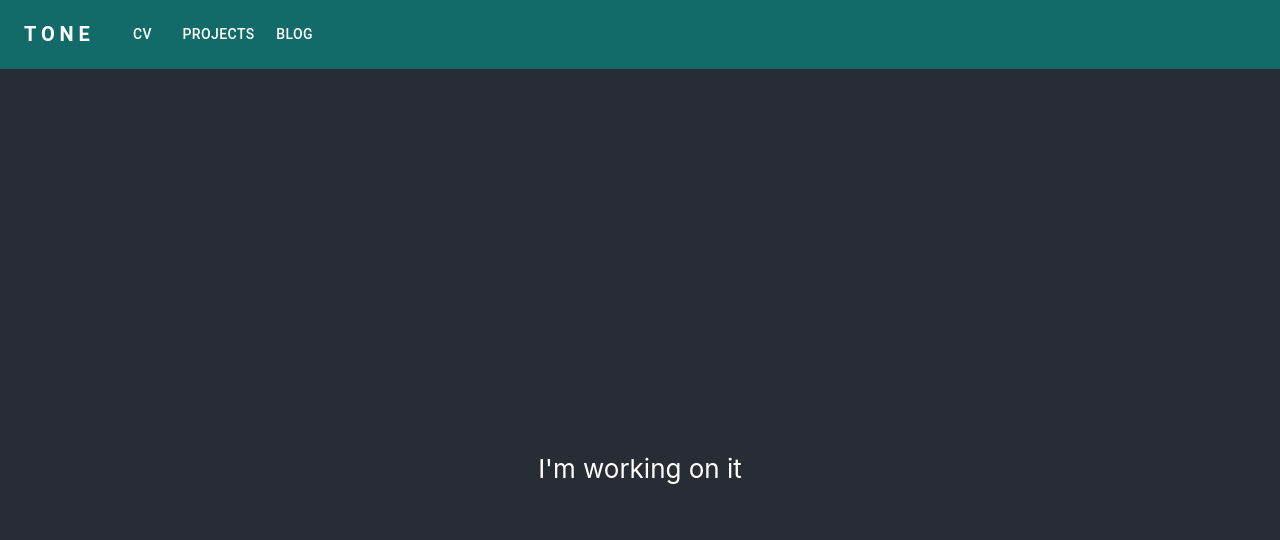
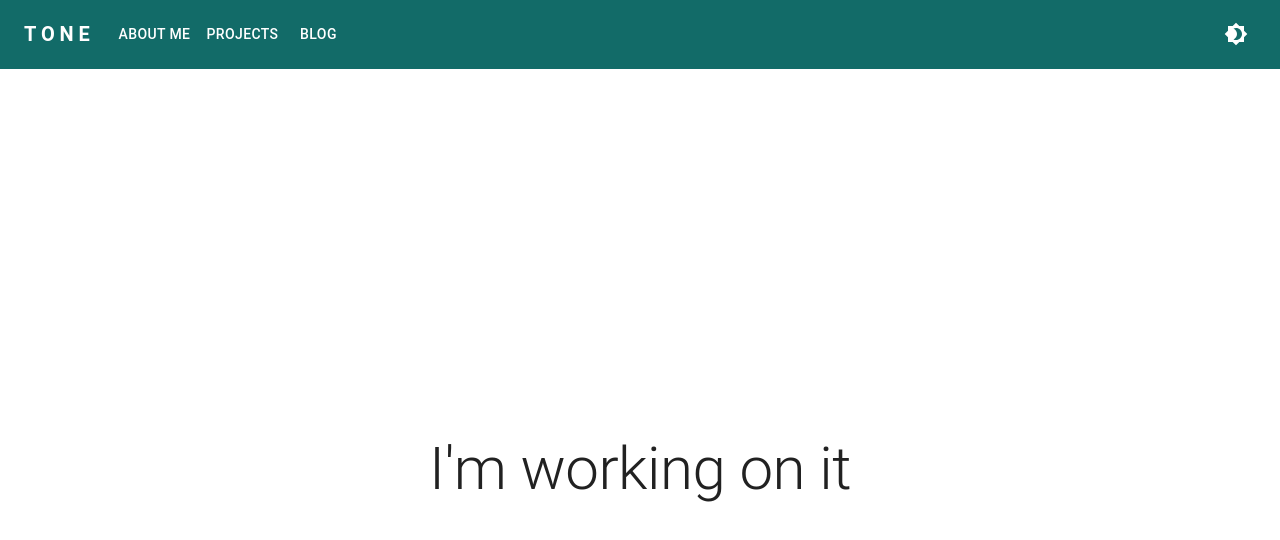
Before and after one commit to ToneAr/tone-consulting-website, a React (Create React App) app: page / in a window 1280 px wide. Shown: the top 540 px of the page. Built offline with nearby package versions, Linux system fonts and the light colour scheme.

Commit message:
Dark mode

```diff
--- a/src/App.tsx
+++ b/src/App.tsx
@@ -1,10 +1,60 @@
 import { Outlet } from "react-router-dom";
 
 import Navbar from './Pages/Common/Navbar';
+import { ThemeProvider, createTheme, useTheme } from "@mui/material";
+import React from "react";
+
+import IconButton from '@mui/material/IconButton';
+import Box from '@mui/material/Box';
+import Brightness4Icon from '@mui/icons-material/Brightness4';
+import Brightness7Icon from '@mui/icons-material/Brightness7';
+
+const ColorModeContext = React.createContext({ toggleColorMode: () => {} });
+
+
 
 export default function App () {
-    return <>
-        <Navbar />
-        <Outlet />
-    </>
+
+    const [mode, setMode] = React.useState<'light' | 'dark'>('light');
+    const theme = React.useMemo(() =>
+        createTheme({
+            palette: {
+            mode,
+            primary: {
+                main: '#126b68',
+            },
+            secondary: {
+                main: '#113769',
+                light: '#194d91',
+                contrastText: '#47008F',
+            },
+            },
+        }),
+        [mode]
+    );
+    const colorMode = React.useMemo(
+        () => (
+            {
+                toggleColorMode: () => {
+                    setMode((prevMode) =>
+                        (prevMode === 'light' ? 'dark' : 'light')
+                    );
+                },
+            }
+        ),
+        [],
+    );
+
+    console.log("Color mode:", mode);
+
+    return (
+        <ColorModeContext.Provider value={colorMode}>
+            <ThemeProvider theme={theme}>
+                <Navbar colorMode={colorMode} />
+                <Outlet />
+            </ThemeProvider>
+        </ColorModeContext.Provider>
+    );
+
+
 };
--- a/src/CSS/Home.css
+++ b/src/CSS/Home.css
@@ -14,14 +14,12 @@
 }
 
 .App-header {
-  background-color: #282c34;
   min-height: 100vh;
   display: flex;
   flex-direction: column;
   align-items: center;
   justify-content: center;
   font-size: calc(10px + 2vmin);
-  color: white;
 }
 
 .App-link {
--- a/src/Pages/Blog/Blog.tsx
+++ b/src/Pages/Blog/Blog.tsx
@@ -1,10 +1,20 @@
+import { Box, Typography, useTheme } from '@mui/material';
 
 
 export default function Blog() {
 
-    return (
-      <header className="App-header">
-          <p>Blog goes here</p>
-      </header>
-    );
+  const theme = useTheme();
+
+  return (
+    <Box sx={{
+      background: theme.palette.background.default,
+      color: theme.palette.text.primary
+    }}>
+
+        <Typography variant='h2' className='App-header' >
+          I'm blogging now
+        </Typography>
+
+    </Box>
+  );
   }
--- a/src/Pages/CV/CV.tsx
+++ b/src/Pages/CV/CV.tsx
@@ -1,10 +1,20 @@
+import { Box, Typography, useTheme } from "@mui/material";
 
 
 export default function CV() {
 
+  const theme = useTheme();
+
   return (
-    <header className="App-header">
-        <p>CV goes here</p>
-    </header>
+    <Box sx={{
+      background: theme.palette.background.default,
+      color: theme.palette.text.primary
+    }}>
+
+        <Typography variant='h2' className='App-header' >
+          It's all about me
+        </Typography>
+
+    </Box>
   );
 }
--- a/src/Pages/Common/Navbar.tsx
+++ b/src/Pages/Common/Navbar.tsx
@@ -1,18 +1,14 @@
-import * as React from 'react';
 import AppBar from '@mui/material/AppBar';
 import Box from '@mui/material/Box';
 import Toolbar from '@mui/material/Toolbar';
 import Typography from '@mui/material/Typography';
 import Container from '@mui/material/Container';
 import Button from '@mui/material/Button';
-
+import Brightness4Icon from '@mui/icons-material/Brightness4';
+import Brightness7Icon from '@mui/icons-material/Brightness7';
 import { Link } from "react-router-dom";
-
-import {
-  useHref,
-  useLinkClickHandler,
-  useNavigate,
-} from "react-router-dom";
+import { useNavigate } from "react-router-dom";
+import { IconButton, useTheme } from '@mui/material';
 
 
 interface IPageObjArray {
@@ -21,7 +17,7 @@ interface IPageObjArray {
 };
 const pageObjectArray: Array<IPageObjArray> = [
     {page:'CV',
-        key:'CV'
+        key:'About me'
     },
     {page:'Projects',
         key:'Projects'
@@ -31,12 +27,15 @@ const pageObjectArray: Array<IPageObjArray> = [
     }
 ];
 
-function Navbar() {
+function Navbar({ colorMode } : {colorMode: any}) {
+
   const navigate = useNavigate();
+  const theme = useTheme();
+
   return (
     <AppBar position="static" >
       <Container maxWidth="xl" >
-        <Toolbar disableGutters >
+        <Toolbar disableGutters  >
           <Link to="/" style={{textDecoration: 'none',}}>
             <Typography
               variant="h6"
@@ -72,6 +71,13 @@ function Navbar() {
             ))}
 
           </Box>
+            <Box>
+
+          <IconButton sx={{ ml: 1 }} onClick={colorMode.toggleColorMode} color="inherit">
+              {theme.palette.mode === 'dark' ? <Brightness7Icon /> : <Brightness4Icon />}
+          </IconButton>
+
+      </Box>
 
         </Toolbar>
       </Container>
--- a/src/Pages/Home/Home.tsx
+++ b/src/Pages/Home/Home.tsx
@@ -1,17 +1,23 @@
 import React from 'react';
 import logo from './logo.svg';
 import '../../CSS/Home.css';
+import { Box, Typography, useTheme } from '@mui/material';
 
 function Home() {
+
+  const theme = useTheme();
+
   return (
-    <div className="App">
-      <header className="App-header">
-        <p>
+    <Box sx={{
+      background: theme.palette.background.default,
+      color: theme.palette.text.primary
+    }}>
+
+        <Typography variant='h2' className='App-header' >
           I'm working on it
-        </p>
+        </Typography>
 
-      </header>
-    </div>
+    </Box>
   );
 }
 
--- a/src/Pages/Projects/Projects.tsx
+++ b/src/Pages/Projects/Projects.tsx
@@ -1,10 +1,20 @@
+import { Box, Typography, useTheme } from "@mui/material";
 
 
 export default function Projects() {
 
-    return (
-      <header className="App-header">
-          <p>Projects go here</p>
-      </header>
-    );
+  const theme = useTheme();
+
+  return (
+    <Box sx={{
+      background: theme.palette.background.default,
+      color: theme.palette.text.primary
+    }}>
+
+        <Typography variant='h2' className='App-header' >
+          Projecting
+        </Typography>
+
+    </Box>
+  );
   }
--- a/src/index.tsx
+++ b/src/index.tsx
@@ -1,24 +1,17 @@
-import React from 'react';
 import ReactDOM from 'react-dom/client';
-
-import { createTheme, ThemeProvider } from '@mui/material/styles';
 import {
 	createBrowserRouter,
-    BrowserRouter,
-	createRoutesFromElements,
-	Route,
 	RouterProvider,
 } from "react-router-dom";
 
 import './CSS/index.css';
+
 import App from './App';
 import Home from './Pages/Home/Home';
-import Navbar from './Pages/Common/Navbar';
 import ErrorPage from "./Pages/Common/ErrorPage";
 import CV from "./Pages/CV/CV";
 import Projects from "./Pages/Projects/Projects";
 import Blog from "./Pages/Blog/Blog";
-
 
 const router = createBrowserRouter([
 	{path: "/",
@@ -41,24 +34,7 @@ const router = createBrowserRouter([
 	},
 ]);
 
-const theme: any = createTheme({
-  palette: {
-    primary: {
-      main: '#126b68',
-    },
-    secondary: {
-      main: '#113769',
-      light: '#194d91',
-      contrastText: '#47008F',
-    },
-  },
-});
-
 const root = ReactDOM.createRoot(document.getElementById('root') as HTMLElement);
 root.render(
-
-    <ThemeProvider theme={theme}>
 	<RouterProvider router={router} />
-    </ThemeProvider>
-
 );
```
Lines whose indentation alone changed are shown as unchanged.
